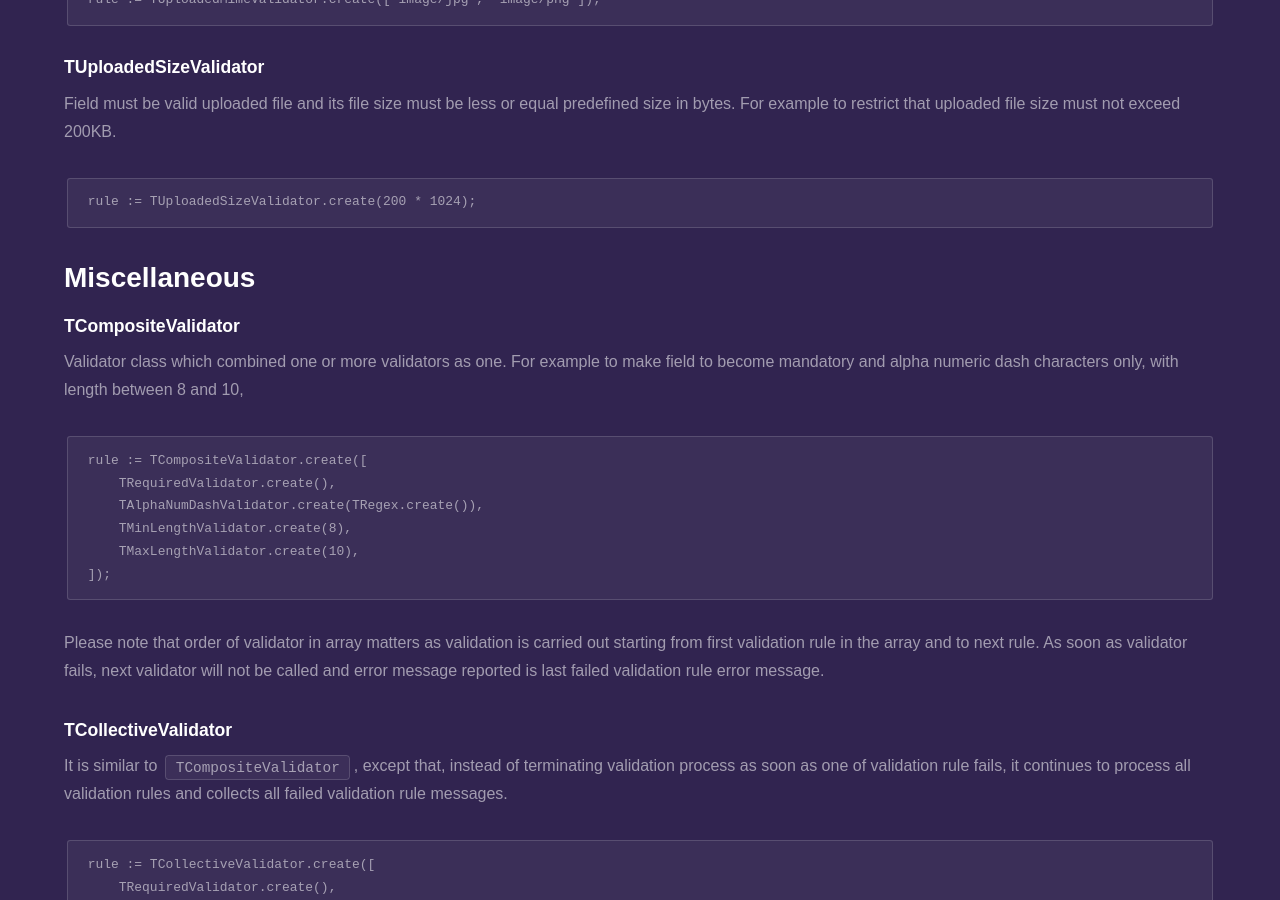
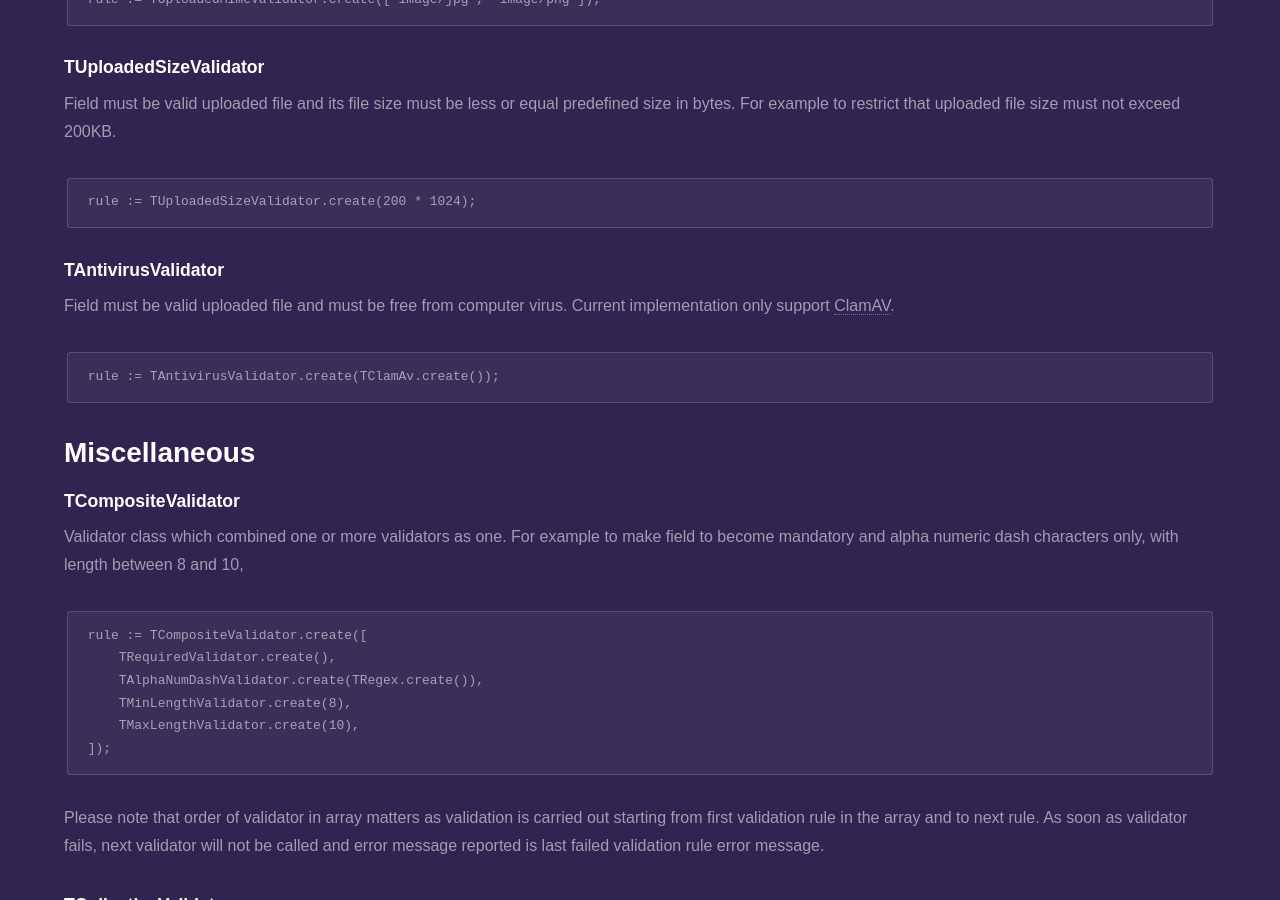
Before and after one commit to fanoframework/fanoframework.github.io, a Jekyll site: the page built from security/form-validation/built-in-validation-rules/index.md, in a window 1280 px wide and 900 px high, scrolled down 7621 px. Built offline with Jekyll 4.4.1, drawn with Linux system fonts in a browser that asks for light colours; our own code applies the rules of GitHub Pages for plain Markdown files.

Commit message:
add content on antivirus validator

````diff
--- a/security/form-validation/built-in-validation-rules/index.md
+++ b/security/form-validation/built-in-validation-rules/index.md
@@ -333,6 +333,14 @@ Field must be valid uploaded file and its file size must be less or equal predef
 rule := TUploadedSizeValidator.create(200 * 1024);
 ```
 
+### TAntivirusValidator
+
+Field must be valid uploaded file and must be free from computer virus. Current implementation only support [ClamAV](https://www.clamav.net/documents/libclamav).
+
+```
+rule := TAntivirusValidator.create(TClamAv.create());
+```
+
 ## Miscellaneous
 
 ### TCompositeValidator
````
